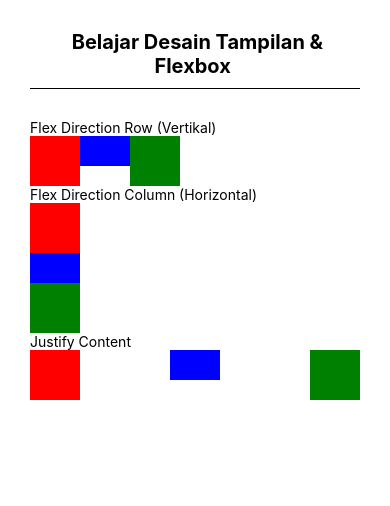
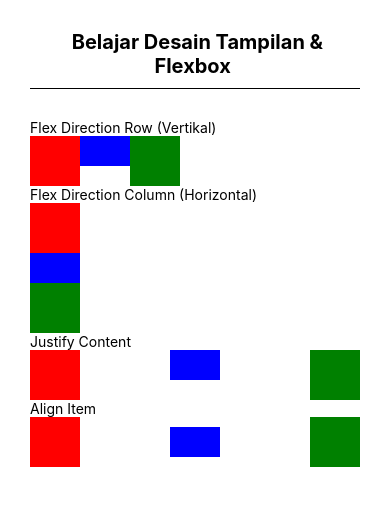
Before and after one commit to ujangaris/CRUD-React-Native-dengan-Firebase, a React Native app: screen / in a window 390 px wide. Shown: the top 506 px of the page. Built offline with nearby package versions, Linux system fonts and the light colour scheme.

Commit message:
Tutorial React Native Dasar : #5. Belajar Desain Tampilan dan Flexbox | flexybox Align Item

```diff
--- a/src/DesainTampilan.js
+++ b/src/DesainTampilan.js
@@ -25,6 +25,18 @@ export default class DesainTampilan extends Component {
 
           <Text>Justify Content</Text>
           <View style={{flexDirection: 'row', justifyContent: 'space-between'}}>
+            <View style={styles.kotakMerah} />
+            <View style={styles.kotakBiru} />
+            <View style={styles.kotakHijau} />
+          </View>
+
+          <Text>Align Item</Text>
+          <View
+            style={{
+              flexDirection: 'row',
+              justifyContent: 'space-between',
+              alignItems: 'center',
+            }}>
             <View style={styles.kotakMerah} />
             <View style={styles.kotakBiru} />
             <View style={styles.kotakHijau} />
```
Also changed, not shown: catatan.txt.
